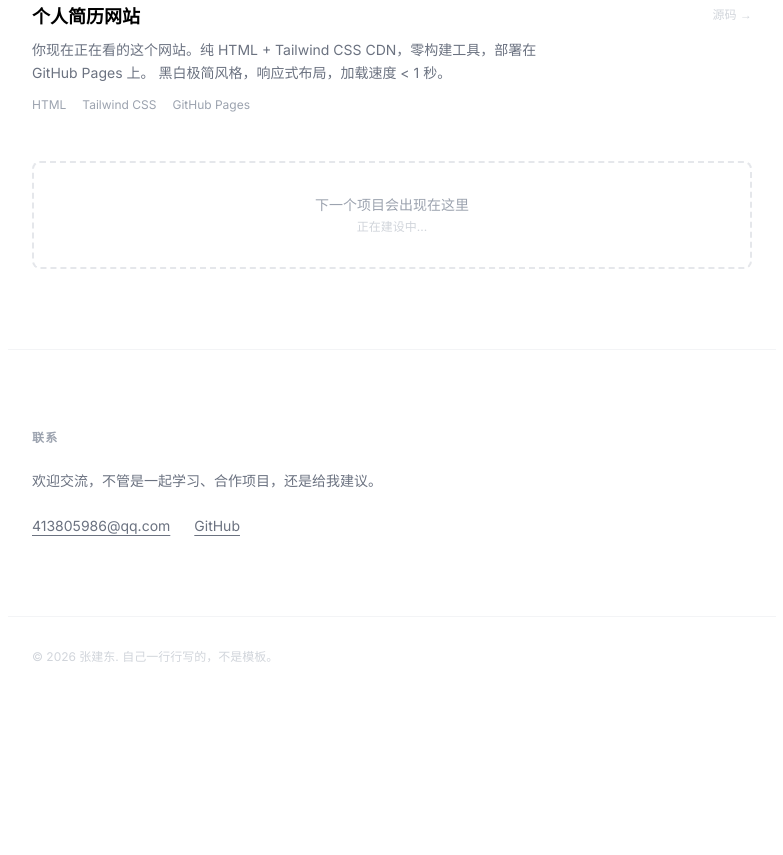
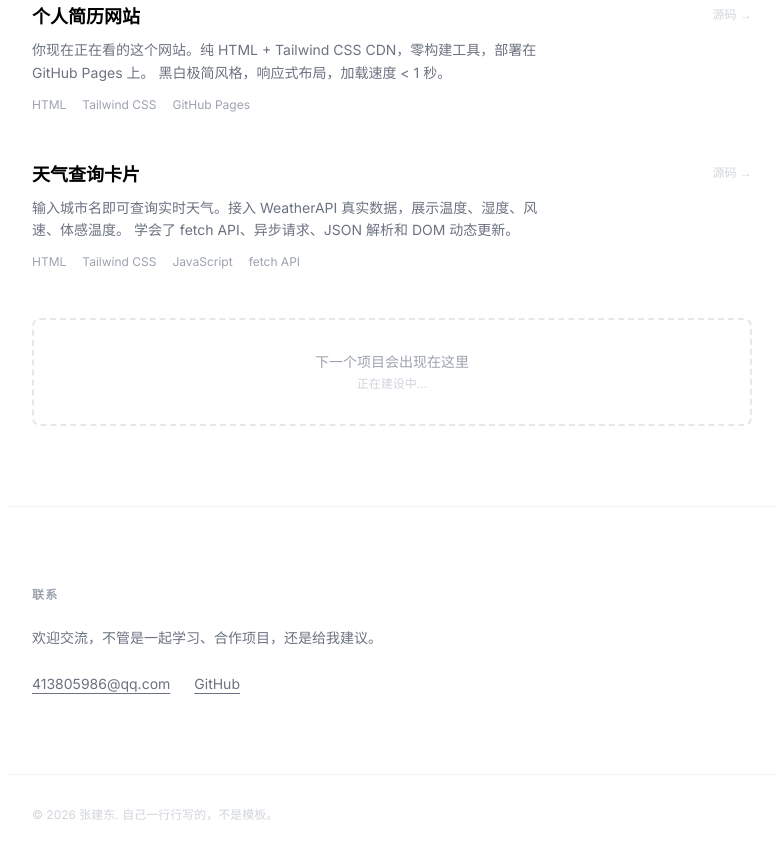
Before and after one commit to harryzhanggdsz-maker/resume-website, a plain HTML site: page index.html in a window 1280 px wide. Shown: the part 960-1815 px from the top of the page, without its empty margins (248-1031 px from the left). Before the commit the page ends 1657 px from the top, so only its background shows below. Drawn offline with nearby package versions, Linux system fonts and the light colour scheme.

Commit message:
添加项目2：天气查询卡片

```diff
--- a/index.html
+++ b/index.html
@@ -96,8 +96,30 @@
         </div>
       </div>
 
+      <!-- Project 2 -->
+      <div class="group mt-12">
+        <div class="flex items-start justify-between">
+          <div>
+            <h3 class="text-lg font-semibold group-hover:text-gray-500 transition-colors">
+              天气查询卡片
+            </h3>
+            <p class="mt-2 text-gray-500 text-sm leading-relaxed max-w-lg">
+              输入城市名即可查询实时天气。接入 WeatherAPI 真实数据，展示温度、湿度、风速、体感温度。
+              学会了 fetch API、异步请求、JSON 解析和 DOM 动态更新。
+            </p>
+            <div class="mt-3 flex gap-4 text-xs text-gray-400">
+              <span>HTML</span>
+              <span>Tailwind CSS</span>
+              <span>JavaScript</span>
+              <span>fetch API</span>
+            </div>
+          </div>
+          <a href="https://github.com/harryzhanggdsz-maker/weather-app" class="text-xs text-gray-300 hover:text-black transition-colors whitespace-nowrap mt-1">源码 →</a>
+        </div>
+      </div>
+
       <!-- 更多项目会加在这里 -->
-      <div class="border-2 border-dashed border-gray-200 rounded-lg p-8 text-center text-gray-400">
+      <div class="border-2 border-dashed border-gray-200 rounded-lg p-8 text-center text-gray-400 mt-12">
         <p class="text-sm">下一个项目会出现在这里</p>
         <p class="text-xs mt-1 text-gray-300">正在建设中...</p>
       </div>
```
